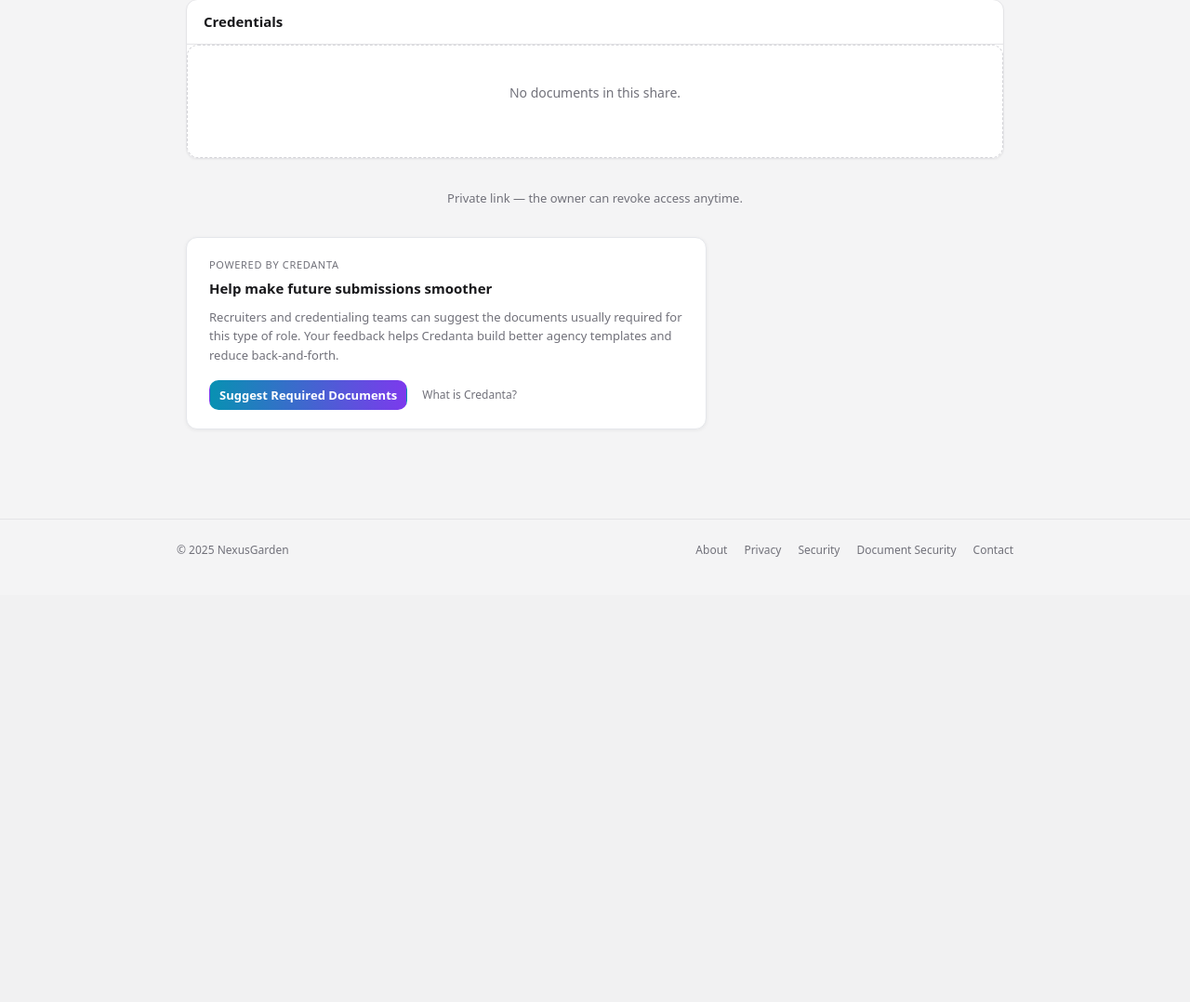
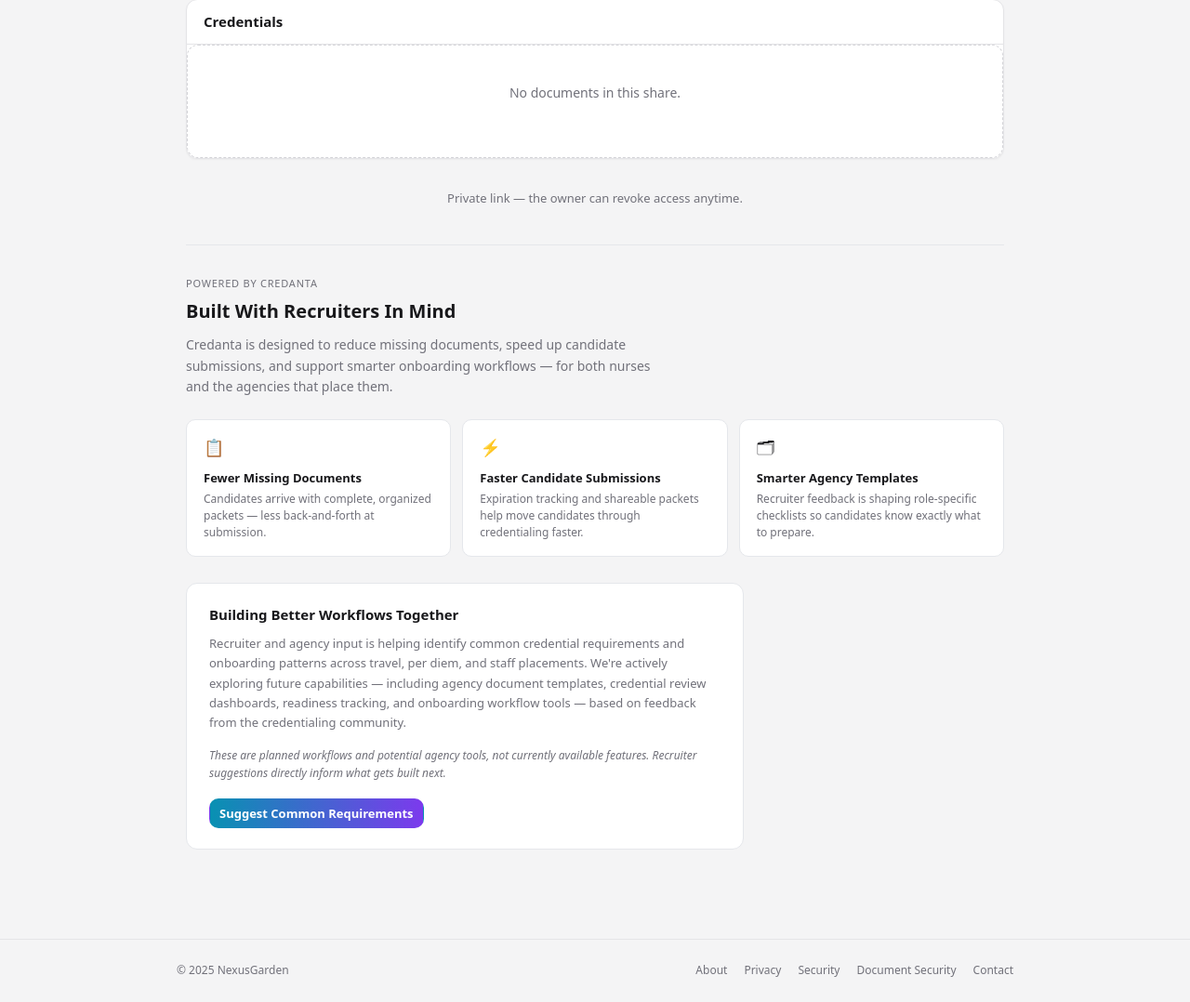
Before and after one commit to Roamingstatus/travel-nurse-credentials, a FastAPI app: template app/templates/share_view.html in a window 1280 px wide. Shown: the part 160-1238 px from the top of the page at 93% size. Before the commit the page ends 759 px from the top, so only its background shows below. Run offline with FastAPI, Linux system fonts and the light colour scheme; the template is opened without the code that fills it, so the values that code supplies are empty; some libraries are stand-ins or nearby versions.

Commit message:
Update recruiter-facing information on share-link pages
Replace the existing recruiter feedback card with a new section on share-link pages, introducing benefits like fewer missing documents and faster submissions, while also hinting at future platform capabilities and including a call to action for suggesting common requirements.

Replit-Commit-Author: Agent
Replit-Commit-Session-Id: 669cec42-3c3c-4f02-b709-64a9de3e173f
Replit-Commit-Checkpoint-Type: full_checkpoint
Replit-Commit-Event-Id: d9c8fbc8-3bbb-47fa-9655-ce8da010a6ea
Replit-Commit-Screenshot-Url: https://storage.googleapis.com/screenshot-production-us-central1/4455211f-c3a7-4220-a33f-65d766faa846/669cec42-3c3c-4f02-b709-64a9de3e173f/kpoWV9X
Replit-Helium-Checkpoint-Created: true

```diff
--- a/app/templates/share_view.html
+++ b/app/templates/share_view.html
@@ -44,20 +44,51 @@
 
 <p class="share-foot muted">Private link — the owner can revoke access anytime.</p>
 
-{# ── Recruiter feedback card ───────────────────────────── #}
-<div style="margin-top:32px;max-width:560px;">
-  <div style="background:var(--card,#fff);border:1px solid var(--border,#e5e7eb);border-radius:12px;box-shadow:0 1px 4px rgba(0,0,0,.06);padding:20px 24px;">
-    <p style="font-size:11px;text-transform:uppercase;letter-spacing:.06em;color:var(--muted);margin:0 0 6px;">Powered by Credanta</p>
-    <h3 style="margin:0 0 8px;font-size:15px;font-weight:600;color:var(--text);">Help make future submissions smoother</h3>
-    <p style="margin:0 0 16px;font-size:13px;color:var(--muted);line-height:1.6;">
-      Recruiters and credentialing teams can suggest the documents usually required for this type of role.
-      Your feedback helps Credanta build better agency templates and reduce back-and-forth.
+{# ── Recruiter section ─────────────────────────────────── #}
+<div style="margin-top:40px;padding-top:32px;border-top:1px solid var(--border,#e5e7eb);">
+
+  {# Headline #}
+  <div style="margin-bottom:24px;">
+    <p style="font-size:11px;text-transform:uppercase;letter-spacing:.07em;color:var(--muted);margin:0 0 6px;">Powered by Credanta</p>
+    <h2 style="margin:0 0 10px;font-size:20px;font-weight:700;color:var(--text);">Built With Recruiters In Mind</h2>
+    <p style="margin:0;font-size:14px;color:var(--muted);line-height:1.6;max-width:520px;">
+      Credanta is designed to reduce missing documents, speed up candidate submissions, and support smarter onboarding workflows — for both nurses and the agencies that place them.
     </p>
-    <div style="display:flex;align-items:center;gap:16px;flex-wrap:wrap;">
-      <button class="btn primary small" id="btn-open-feedback">Suggest Required Documents</button>
-      <a href="/about" target="_blank" rel="noopener" style="font-size:12px;color:var(--muted);text-decoration:none;border-bottom:1px solid var(--border);">What is Credanta?</a>
+  </div>
+
+  {# Three benefit cards #}
+  <div style="display:grid;grid-template-columns:repeat(auto-fit,minmax(160px,1fr));gap:12px;margin-bottom:28px;">
+    <div style="background:var(--card,#fff);border:1px solid var(--border,#e5e7eb);border-radius:10px;padding:16px 18px;">
+      <div style="font-size:18px;margin-bottom:8px;">📋</div>
+      <div style="font-size:13px;font-weight:600;color:var(--text);margin-bottom:4px;">Fewer Missing Documents</div>
+      <div style="font-size:12px;color:var(--muted);line-height:1.5;">Candidates arrive with complete, organized packets — less back-and-forth at submission.</div>
+    </div>
+    <div style="background:var(--card,#fff);border:1px solid var(--border,#e5e7eb);border-radius:10px;padding:16px 18px;">
+      <div style="font-size:18px;margin-bottom:8px;">⚡</div>
+      <div style="font-size:13px;font-weight:600;color:var(--text);margin-bottom:4px;">Faster Candidate Submissions</div>
+      <div style="font-size:12px;color:var(--muted);line-height:1.5;">Expiration tracking and shareable packets help move candidates through credentialing faster.</div>
+    </div>
+    <div style="background:var(--card,#fff);border:1px solid var(--border,#e5e7eb);border-radius:10px;padding:16px 18px;">
+      <div style="font-size:18px;margin-bottom:8px;">🗂</div>
+      <div style="font-size:13px;font-weight:600;color:var(--text);margin-bottom:4px;">Smarter Agency Templates</div>
+      <div style="font-size:12px;color:var(--muted);line-height:1.5;">Recruiter feedback is shaping role-specific checklists so candidates know exactly what to prepare.</div>
     </div>
   </div>
+
+  {# Building Better Workflows Together #}
+  <div style="background:var(--card,#fff);border:1px solid var(--border,#e5e7eb);border-radius:12px;padding:22px 24px;max-width:600px;">
+    <h3 style="margin:0 0 8px;font-size:15px;font-weight:600;color:var(--text);">Building Better Workflows Together</h3>
+    <p style="margin:0 0 14px;font-size:13px;color:var(--muted);line-height:1.65;">
+      Recruiter and agency input is helping identify common credential requirements and onboarding patterns across travel, per diem, and staff placements.
+      We're actively exploring future capabilities — including agency document templates, credential review dashboards, readiness tracking, and onboarding workflow tools — based on feedback from the credentialing community.
+    </p>
+    <p style="margin:0 0 18px;font-size:12px;color:var(--muted);line-height:1.6;font-style:italic;">
+      These are planned workflows and potential agency tools, not currently available features.
+      Recruiter suggestions directly inform what gets built next.
+    </p>
+    <button class="btn primary small" id="btn-open-feedback">Suggest Common Requirements</button>
+  </div>
+
 </div>
 
 {# ── Feedback modal ────────────────────────────────────── #}
```
